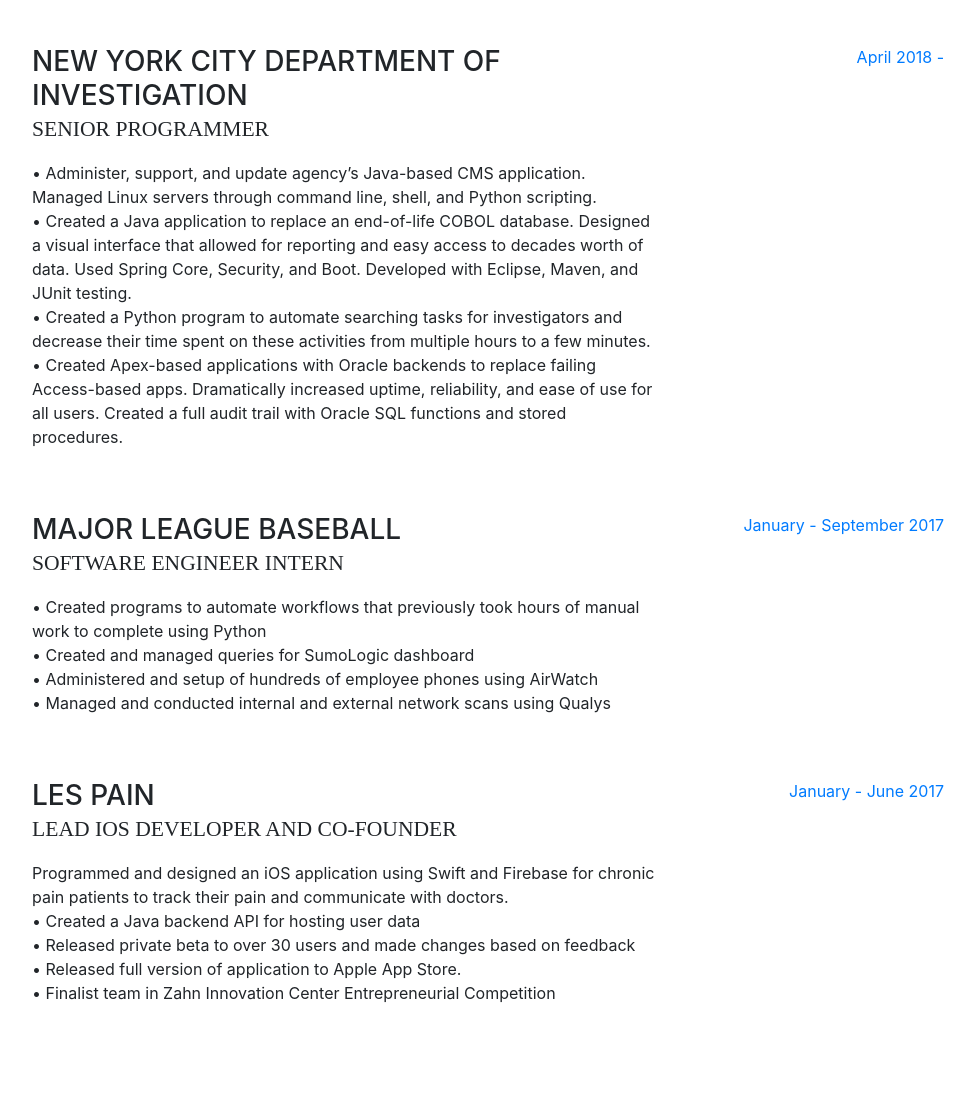
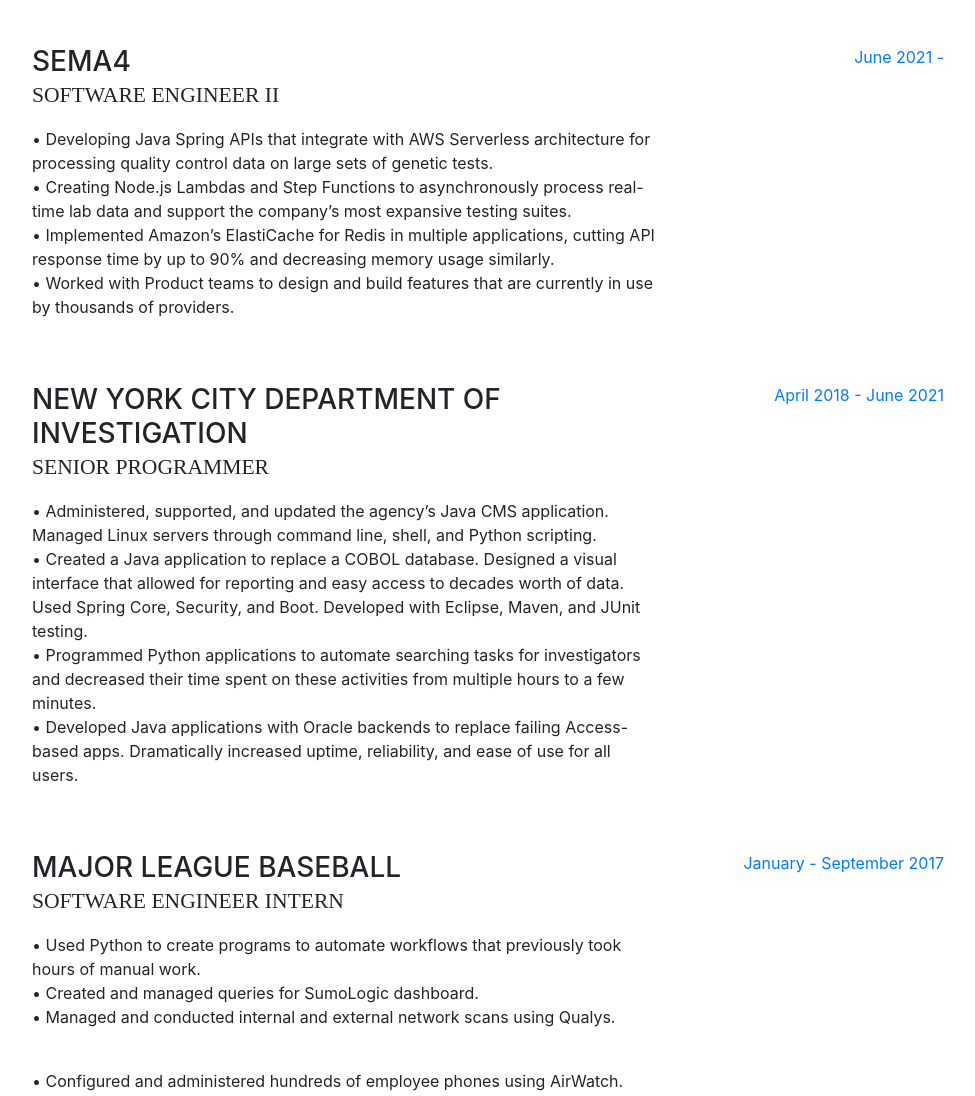
Before and after one commit to vinnyfiore/vinnyfiore.github.io, a website with bundled scripts: page index.html in a window 1280 px wide. Shown: the part 889-1985 px from the top of the page, without its empty margins (288-1263 px from the left). Built offline with nearby package versions, Linux system fonts and the light colour scheme; a web font is replaced by a local one.

Commit message:
Update index.html

```diff
--- a/index.html
+++ b/index.html
@@ -114,15 +114,29 @@
 
           <div class="resume-item d-flex flex-column flex-md-row mb-5">
             <div class="resume-content mr-auto">
+              <h3 class="mb-0">Sema4</h3>
+              <div class="subheading mb-3">Software Engineer II</div>
+              <p>• Developing Java Spring APIs that integrate with AWS Serverless architecture for processing quality control data on large sets of genetic tests.
+                  <br />• Creating Node.js Lambdas and Step Functions to asynchronously process real-time lab data and support the companyʼs most expansive testing suites.
+<br />• Implemented Amazonʼs ElastiCache for Redis in multiple applications, cutting API response time by up to 90% and decreasing memory usage similarly.
+<br />• Worked with Product teams to design and build features that are currently in use by thousands of providers.</p>
+            </div>
+            <div class="resume-date text-md-right">
+              <span class="text-primary">June 2021 - </span>
+            </div>
+          </div>
+
+          <div class="resume-item d-flex flex-column flex-md-row mb-5">
+            <div class="resume-content mr-auto">
               <h3 class="mb-0">New York City Department of Investigation</h3>
               <div class="subheading mb-3">Senior Programmer</div>
-              <p>• Administer, support, and update agency’s Java-based CMS application. Managed Linux servers through command line, shell, and Python scripting.
-                  <br />• Created a Java application to replace an end-of-life COBOL database. Designed a visual interface that allowed for reporting and easy access to decades worth of data. Used Spring Core, Security, and Boot. Developed with Eclipse, Maven, and JUnit testing.
-<br />• Created a Python program to automate searching tasks for investigators and decrease their time spent on these activities from multiple hours to a few minutes.
-<br />• Created Apex-based applications with Oracle backends to replace failing Access-based apps. Dramatically increased uptime, reliability, and ease of use for all users. Created a full audit trail with Oracle SQL functions and stored procedures.</p>
+              <p>• Administered, supported, and updated the agencyʼs Java CMS application. Managed Linux servers through command line, shell, and Python scripting.
+                  <br />• Created a Java application to replace a COBOL database. Designed a visual interface that allowed for reporting and easy access to decades worth of data. Used Spring Core, Security, and Boot. Developed with Eclipse, Maven, and JUnit testing.
+<br />• Programmed Python applications to automate searching tasks for investigators and decreased their time spent on these activities from multiple hours to a few minutes.
+<br />• Developed Java applications with Oracle backends to replace failing Access-based apps. Dramatically increased uptime, reliability, and ease of use for all users.</p>
             </div>
             <div class="resume-date text-md-right">
-              <span class="text-primary">April 2018 - </span>
+              <span class="text-primary">April 2018 - June 2021</span>
             </div>
           </div>
 
@@ -130,10 +144,10 @@
             <div class="resume-content mr-auto">
               <h3 class="mb-0">Major League Baseball</h3>
               <div class="subheading mb-3">Software Engineer Intern</div>
-              <p>• Created programs to automate workflows that previously took hours of manual work to complete using Python
-                  <br />• Created and managed queries for SumoLogic dashboard
-<br />• Administered and setup of hundreds of employee phones using AirWatch
-<br />• Managed and conducted internal and external network scans using Qualys</p>
+              <p>• Used Python to create programs to automate workflows that previously took hours of manual work.
+                  <br />• Created and managed queries for SumoLogic dashboard.
+                  <br />• Managed and conducted internal and external network scans using Qualys.</p>
+               <br />• Configured and administered hundreds of employee phones using AirWatch.
             </div>
             <div class="resume-date text-md-right">
               <span class="text-primary">January - September 2017</span>
@@ -143,7 +157,7 @@
           <div class="resume-item d-flex flex-column flex-md-row mb-5">
             <div class="resume-content mr-auto">
               <h3 class="mb-0">Les Pain</h3>
-              <div class="subheading mb-3">Lead iOS Developer and Co-founder</div>
+              <div class="subheading mb-3">Software Engineer</div>
               <p>Programmed and designed an iOS application using Swift and Firebase for chronic pain patients to track their pain and communicate with doctors.
 <br />• Created a Java backend API for hosting user data
 <br />• Released private beta to over 30 users and made changes based on feedback
@@ -221,8 +235,8 @@
       <section class="resume-section p-3 p-lg-5 d-flex flex-column" id="skills">
         <div class="my-auto">
           <h2 class="mb-5">Skills</h2>
-          <div class="subheading mb-3">Programming Languages &amp; Tools</div>
-          <p>Java & Android. Swift & iOS. Python. C, C++, UnrealScript. SQL, MySQL, NoSQL.</p>
+          <div class="subheading mb-3">Skills & Certifications</div>
+          <p>Java • Python • JavaScript • Swift • SQL • Postgres • Oracle • MySQL • NoSQL • AWS Certified Cloud Practitioner</p>
         <ul class="list-inline list-icons">
             <li class="list-inline-item">
               <i class="devicons devicons-java"></i>
```
